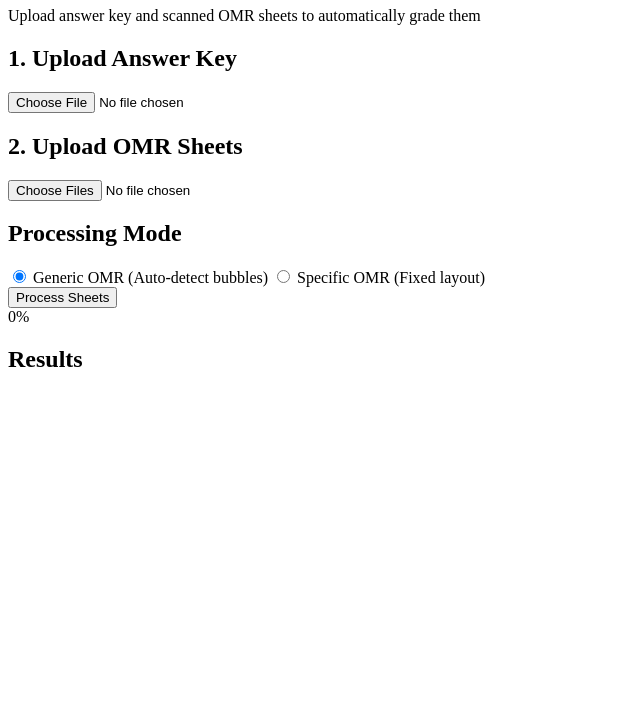
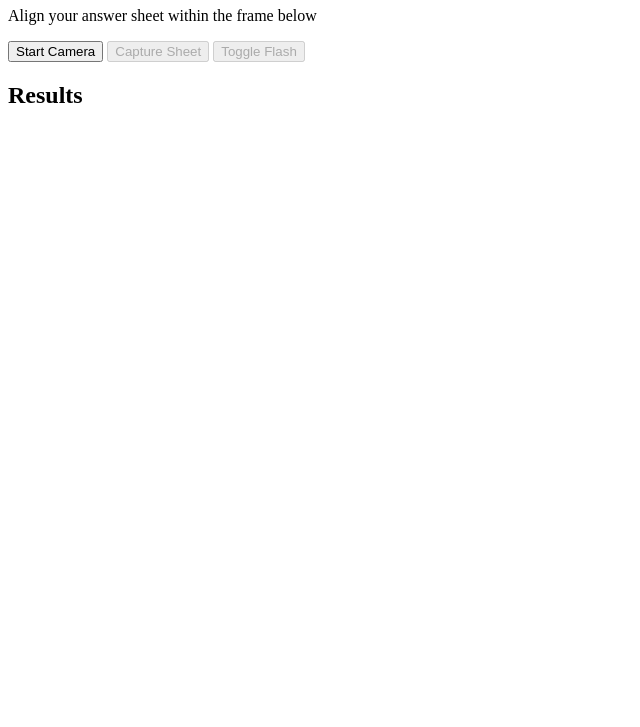
Before and after one commit to MemeBoy-22/OMRChecker, a plain HTML site: page index.html in a window 1280 px wide. Shown: the part 73-800 px from the top of the page, without its empty margins (0-640 px from the left). Drawn offline with Linux system fonts and the light colour scheme.

Commit message:
index.html

```diff
--- a/index.html
+++ b/index.html
@@ -2,48 +2,28 @@
 <html lang="en">
 <head>
   <meta charset="UTF-8">
-  <meta name="viewport" content="width=device-width, initial-scale=1.0">
-  <title>OMR Answer Sheet Checker</title>
+  <meta name="viewport" content="width=device-width, initial-scale=1.0, maximum-scale=1.0, user-scalable=no">
+  <title>OMR Answer Sheet Scanner</title>
   <link rel="stylesheet" href="styles.css">
 </head>
 <body>
   <div class="container">
     <header>
-      <h1>OMR Sheet Checker</h1>
-      <p>Upload answer key and scanned OMR sheets to automatically grade them</p>
+      <h1>OMR Sheet Scanner</h1>
+      <p>Align your answer sheet within the frame below</p>
     </header>
 
-    <div class="controls">
-      <div class="upload-section">
-        <h2>1. Upload Answer Key</h2>
-        <input type="file" id="keyFile" accept=".json,.txt">
-        <div id="keyInfo"></div>
+    <div class="scanner-container">
+      <div id="scannerOverlay">
+        <!-- Overlay elements will be added here -->
       </div>
-
-      <div class="upload-section">
-        <h2>2. Upload OMR Sheets</h2>
-        <input type="file" id="sheetImage" accept="image/*" multiple>
-        <div id="sheetInfo"></div>
-      </div>
-
-      <div class="mode-selector">
-        <h2>Processing Mode</h2>
-        <label>
-          <input type="radio" name="mode" value="generic" checked>
-          <span>Generic OMR (Auto-detect bubbles)</span>
-        </label>
-        <label>
-          <input type="radio" name="mode" value="specific">
-          <span>Specific OMR (Fixed layout)</span>
-        </label>
-      </div>
-
-      <button id="processBtn" class="btn">Process Sheets</button>
+      <div id="cameraPreview"></div>
     </div>
 
-    <div class="progress-container" id="progressContainer">
-      <div class="progress-bar" id="progressBar"></div>
-      <div id="progressText">0%</div>
+    <div class="controls">
+      <button id="startCameraBtn" class="btn">Start Camera</button>
+      <button id="captureBtn" class="btn" disabled>Capture Sheet</button>
+      <button id="toggleFlashBtn" class="btn" disabled>Toggle Flash</button>
     </div>
 
     <div class="results" id="results">
@@ -52,9 +32,9 @@
     </div>
   </div>
 
-  <canvas id="canvas"></canvas>
+  <canvas id="processingCanvas"></canvas>
 
   <script src="https://docs.opencv.org/4.9.0/opencv.js" async></script>
-  <script src="script.js"></script>
+  <script src="scanner.js"></script>
 </body>
 </html>
```
